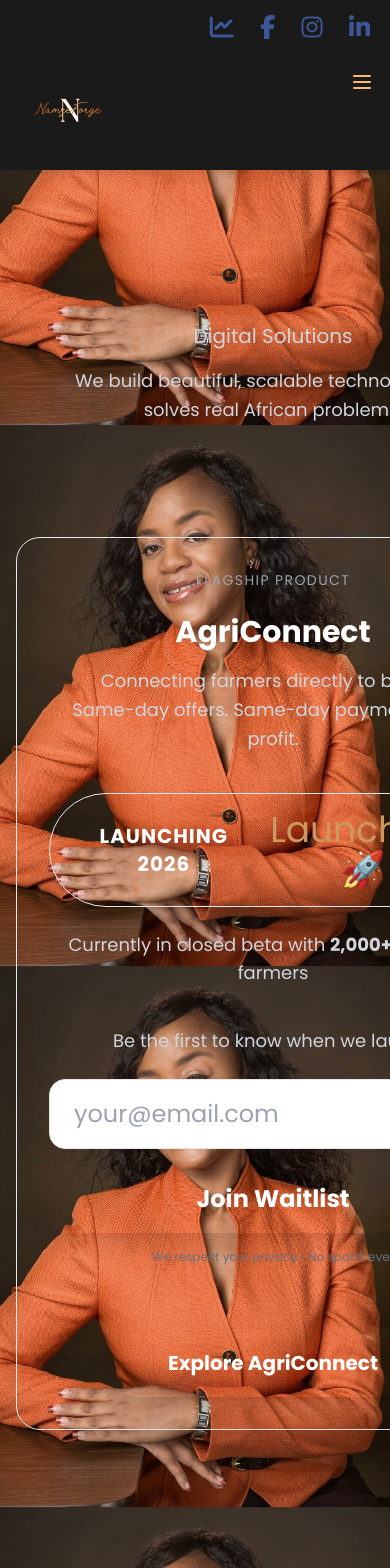
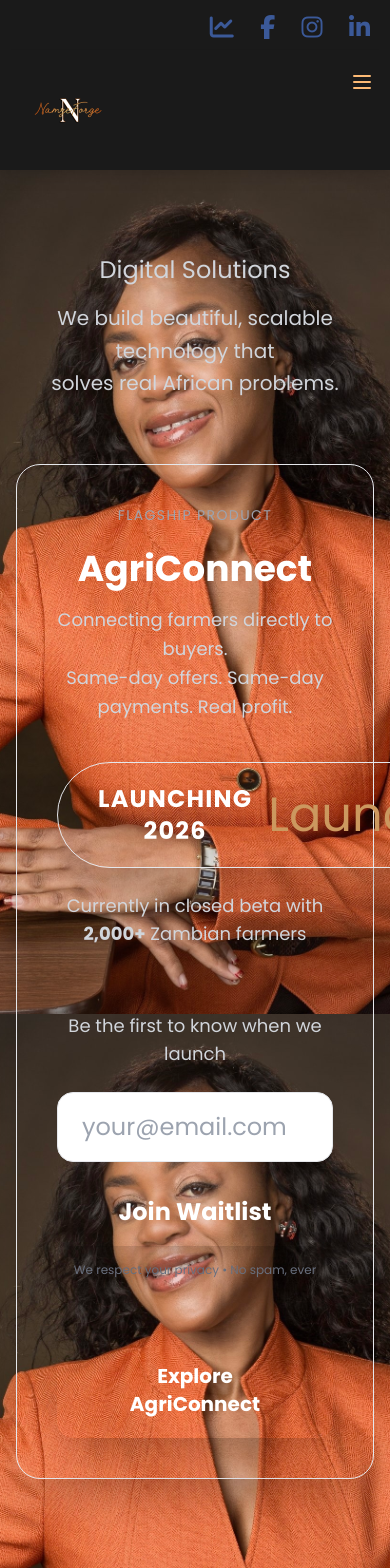
Before and after one commit to Cathy-45/cathy-portfolio-integrated, a React (Vite) app: page / in a window 390 px wide. Shown: the top 1568 px of the page. Built offline with nearby package versions, Linux system fonts and the light colour scheme.

Commit message:
FINAL: perfect mobile alignment + single waitlist + footer

```diff
--- a/src/components/Home.jsx
+++ b/src/components/Home.jsx
@@ -1,3 +1,5 @@
+
+// src/components/Home.jsx — FINAL & PERFECT (mobile fixed + cache killed)
 import React from "react";
 import { Link } from "react-router-dom";
 import backgroundImage from "../assets/background.jpg";
@@ -10,67 +12,70 @@ const Home = () => {
         backgroundImage: `url(${backgroundImage})`,
         backgroundAttachment: "fixed",
         backgroundPosition: "center 20%",
-        backgroundSize: "contain",
+        backgroundSize: "cover",
       }}
     >
       {/* LIGHTER, WARMER OVERLAY */}
       <div className="absolute inset-0 bg-gradient-to-b from-black/50 via-black/30 to-black/70 md:from-black/60 md:via-black/40 md:to-black/80" />
 
-      {/* MAIN CONTENT */}
-      <div className="relative z-10 min-h-screen flex flex-col items-center justify-center px-4 sm:px-6 py-20">
-        <div className="text-center max-w-6xl mx-auto flex-1 flex flex-col justify-center">
+      {/* MAIN CONTENT — PERFECT CENTERING ON ALL DEVICES */}
+      <div className="relative z-10 min-h-screen flex flex-col items-center justify-center px-4 sm:px-6 md:px-8">
+        <div className="w-full max-w-6xl text-center">
           {/* COMPANY NAME */}
-          <h1 className="text-5xl sm:text-6xl md:text-8xl font-black tracking-tight mb-6
+          <h1 className="text-6xl sm:text-7xl md:text-8xl font-black tracking-tight mb-6
                          text-transparent bg-clip-text
                          bg-gradient-to-r from-[#da6d20] via-[#fdba74] to-[#da6d20]
                          bg-[length:200%_200%] animate-gradient-x">
             NAMZEFORGE
           </h1>
-          <p className="text-xl sm:text-2xl text-gray-300 mb-4">Digital Solutions</p>
+          <p className="text-2xl sm:text-3xl text-gray-300 mb-4">Digital Solutions</p>
 
-          <p className="text-lg sm:text-xl md:text-2xl text-gray-300 mb-12 px-4 leading-relaxed">
+          <p className="text-xl sm:text-2xl md:text-3xl text-gray-300 mb-12 leading-relaxed">
             We build beautiful, scalable technology that
-            <br className="sm:hidden" /> solves real African problems.
+            <br className="sm:hidden" />
+            solves real African problems.
           </p>
 
           {/* FLAGSHIP PRODUCT CARD */}
-          <div className="my-16 mx-auto max-w-full sm:max-w-4xl">
-            <div className="backdrop-blur-xl bg-white/10 rounded-3xl p-8 sm:p-10 border border-white/20
-                            shadow-2xl shadow-black/60 hover:shadow-[#da6d20]/40 transition-all duration-700">
+          <div className="my-16">
+            <div className="backdrop-blur-xl bg-white/10 rounded-3xl p-10 sm:p-12 border border-white/20
+                            shadow-2xl shadow-black/60 hover:shadow-[#da6d20]/40 transition-all duration-700
+                            max-w-4xl mx-auto">
 
               <p className="text-gray-400 uppercase tracking-widest text-sm mb-6">
                 Flagship Product
               </p>
 
-              <h2 className="text-3xl sm:text-4xl font-black text-white mb-4">
+              <h2 className="text-4xl sm:text-5xl font-black text-white mb-4">
                 AgriConnect
               </h2>
-              <p className="text-lg sm:text-xl text-gray-300 mb-10 leading-relaxed px-4">
-                Connecting farmers directly to buyers.<br />
+              <p className="text-lg sm:text-xl text-gray-300 mb-10 leading-relaxed">
+                Connecting farmers directly to buyers.
+                <br />
                 Same-day offers. Same-day payments. Real profit.
               </p>
 
-              {/* LAUNCHING 2026 BADGE */}
+              {/* 2026 LAUNCH BADGE */}
               <div className="my-10">
-                <div className="inline-flex items-center gap-4 px-8 py-4 bg-gradient-to-r from-[#da6d20] to-[#fd923c]
+                <div className="inline-flex items-center gap-4 px-10 py-5 bg-gradient-to-r from-[#da6d20] to-[#fd923c]
                                 rounded-full shadow-2xl shadow-orange-900/60 border border-white/40">
-                  <span className="text-white font-black text-xl tracking-wider">
+                  <span className="text-white font-black text-2xl tracking-wider">
                     LAUNCHING 2026
                   </span>
-                  <span className="text-4xl animate-bounce">Launch 🚀🚀</span>
+                  <span className="text-5xl animate-bounce">Launch</span>
                 </div>
                 <p className="text-gray-300 text-center mt-6 text-lg">
                   Currently in closed beta with <strong>2,000+</strong> Zambian farmers
                 </p>
               </div>
 
-              {/* JOIN WAITLIST — ONLY ONE, PERFECTLY CENTERED */}
-              <div className="max-w-md mx-auto">
+              {/* JOIN WAITLIST — ONLY ONE */}
+              <div className="mt-16">
                 <p className="text-gray-300 text-center mb-6 text-lg">
                   Be the first to know when we launch
                 </p>
                 <form
-                  className="flex flex-col sm:flex-row gap-4"
+                  className="flex flex-col sm:flex-row gap-4 max-w-md mx-auto"
                   action="https://formsubmit.co/cathy@namzeforge.com"
                   method="POST"
                 >
@@ -97,7 +102,7 @@ const Home = () => {
                 </p>
               </div>
 
-              {/* CLEAN CTA */}
+              {/* EXPLORE BUTTON */}
               <div className="mt-16">
                 <Link
                   to="/agriconnect"
@@ -112,7 +117,7 @@ const Home = () => {
           </div>
 
           {/* FOUNDER */}
-          <div className="mt-24 px-6">
+          <div className="mt-24">
             <p className="text-gray-400 text-lg">Founded & led by</p>
             <p className="text-4xl sm:text-5xl font-bold text-[#fdba74] mt-3">
               Catherine Sichone
@@ -121,15 +126,14 @@ const Home = () => {
               Software Engineer • Builder • Visionary
             </p>
           </div>
-        </div>
 
           {/* FOOTER */}
-        <footer className="w-full py-10 px-6 text-center border-t border-white/10 mt-auto">
+          <footer className="w-full py-12 text-center mt-24">
             <p className="text-gray-500 text-sm">
               © 2025 Namzeforge Digital Solutions LLC
             </p>
             <p className="text-gray-400 text-xs mt-2">
-            AgriConnect is a product of Namzeforge Digital Solutions LLC © 2025
+              AgriConnect is a Namzeforge product • Made with love in Zambia
             </p>
             <div className="flex justify-center gap-8 mt-6">
               <a href="https://twitter.com/namzeforge" className="text-gray-400 hover:text-white transition">Twitter</a>
@@ -138,20 +142,6 @@ const Home = () => {
             </div>
           </footer>
         </div>
-
-      {/* FLOATING PARTICLES */}
-      <div className="absolute inset-0 pointer-events-none">
-        {[...Array(8)].map((_, i) => (
-          <div
-            key={i}
-            className="absolute w-3 h-3 bg-[#da6d20] rounded-full opacity-30 animate-float"
-            style={{
-              top: `${10 + i * 12}%`,
-              left: `${5 + i * 12}%`,
-              animationDelay: `${i * 0.8}s`,
-            }}
-          />
-        ))}
       </div>
     </section>
   );
```
Lines whose indentation alone changed are shown as unchanged.
